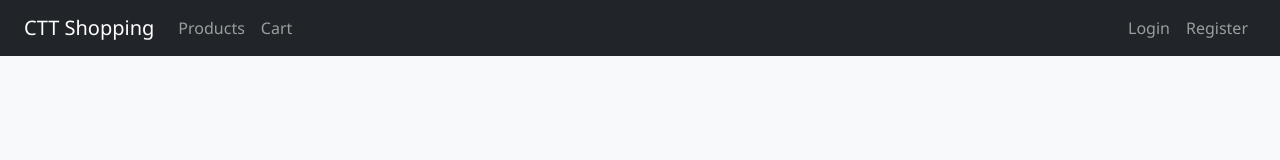
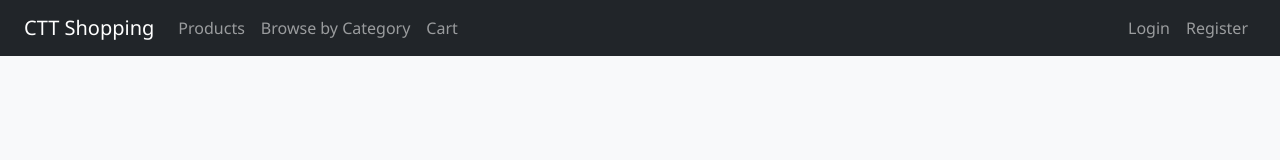
Before and after one commit to satyamvatstyagi/CTTShopingUIService, a React (Create React App) app: page /login in a window 1280 px wide. Shown: the top 160 px of the page. Built offline with nearby package versions, Linux system fonts and the light colour scheme; no server answers; a small style sheet from the web is missing.

Commit message:
Enhance Navbar with new "Browse by Category" link and improve code formatting; update product service API call to include trailing slash

```diff
--- a/src/components/Navbar.js
+++ b/src/components/Navbar.js
@@ -30,8 +30,15 @@ const Navbar = () => {
 
             <div className="collapse navbar-collapse" id="navbarNav">
                 <ul className="navbar-nav me-auto">
-                    <li className="nav-item"><Link className="nav-link" to="/products">Products</Link></li>
-                    <li className="nav-item"><Link className="nav-link" to="/cart">Cart</Link></li>
+                    <li className="nav-item">
+                        <Link className="nav-link" to="/products">Products</Link>
+                    </li>
+                    <li className="nav-item">
+                        <Link className="nav-link" to="/catalog">Browse by Category</Link> {/* ✅ NEW */}
+                    </li>
+                    <li className="nav-item">
+                        <Link className="nav-link" to="/cart">Cart</Link>
+                    </li>
                 </ul>
 
                 <ul className="navbar-nav ms-auto">
@@ -41,15 +48,22 @@ const Navbar = () => {
                                 <span className="nav-link">Welcome, {user.user_name}</span>
                             </li>
                             <li className="nav-item">
-                                <button className="btn btn-outline-light btn-sm ms-2" onClick={handleLogout}>
+                                <button
+                                    className="btn btn-outline-light btn-sm ms-2"
+                                    onClick={handleLogout}
+                                >
                                     Logout
                                 </button>
                             </li>
                         </>
                     ) : (
                         <>
-                            <li className="nav-item"><Link className="nav-link" to="/login">Login</Link></li>
-                            <li className="nav-item"><Link className="nav-link" to="/register">Register</Link></li>
+                            <li className="nav-item">
+                                <Link className="nav-link" to="/login">Login</Link>
+                            </li>
+                            <li className="nav-item">
+                                <Link className="nav-link" to="/register">Register</Link>
+                            </li>
                         </>
                     )}
                 </ul>
--- a/src/services/productService.js
+++ b/src/services/productService.js
@@ -11,7 +11,7 @@ const basicAuthHeader = () => {
 
 // ✅ Get all products
 export const getProducts = async () => {
-    const response = await axios.get(API_URL, {
+    const response = await axios.get(`${API_URL}/`, {
         headers: {
             Authorization: basicAuthHeader(),
         },
```
